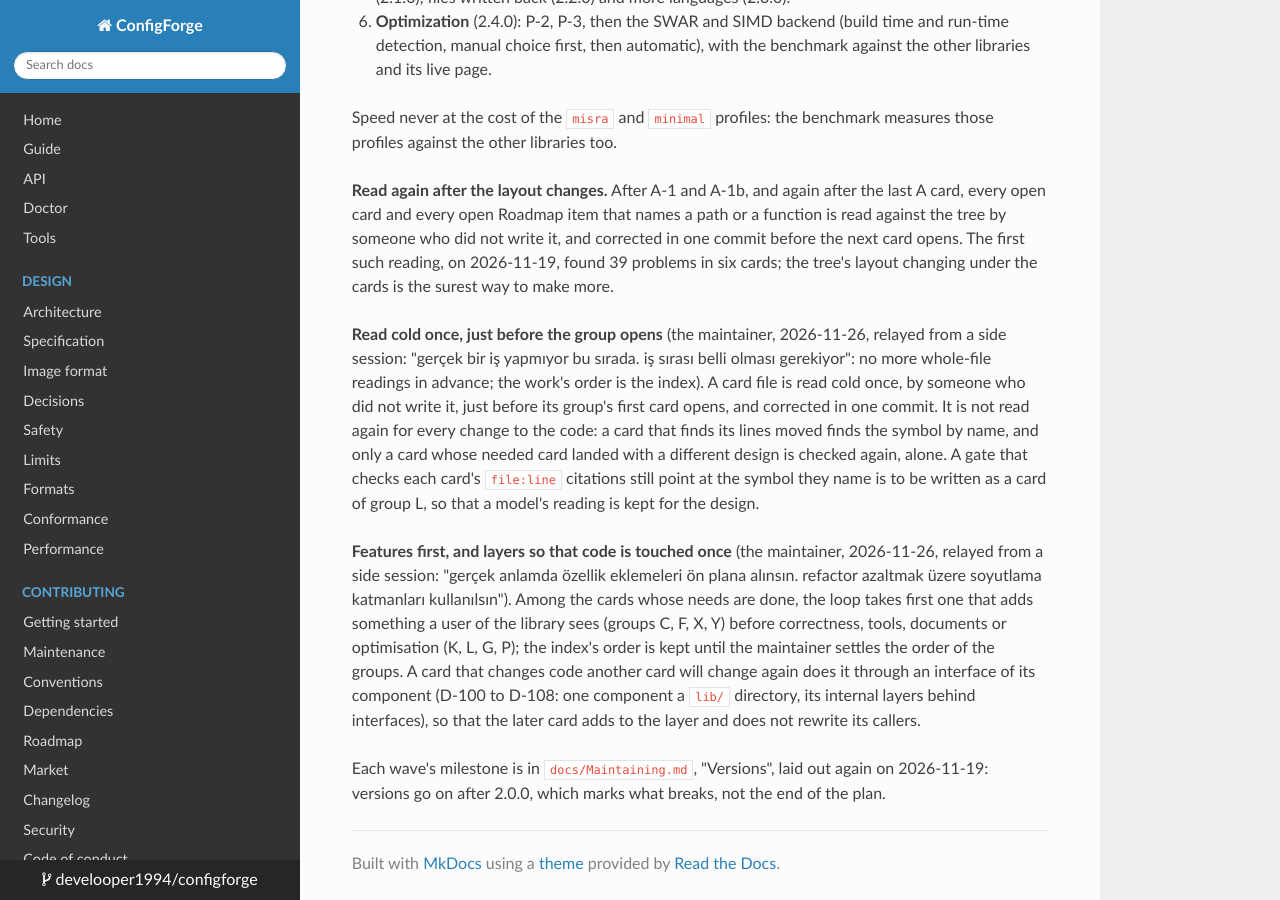
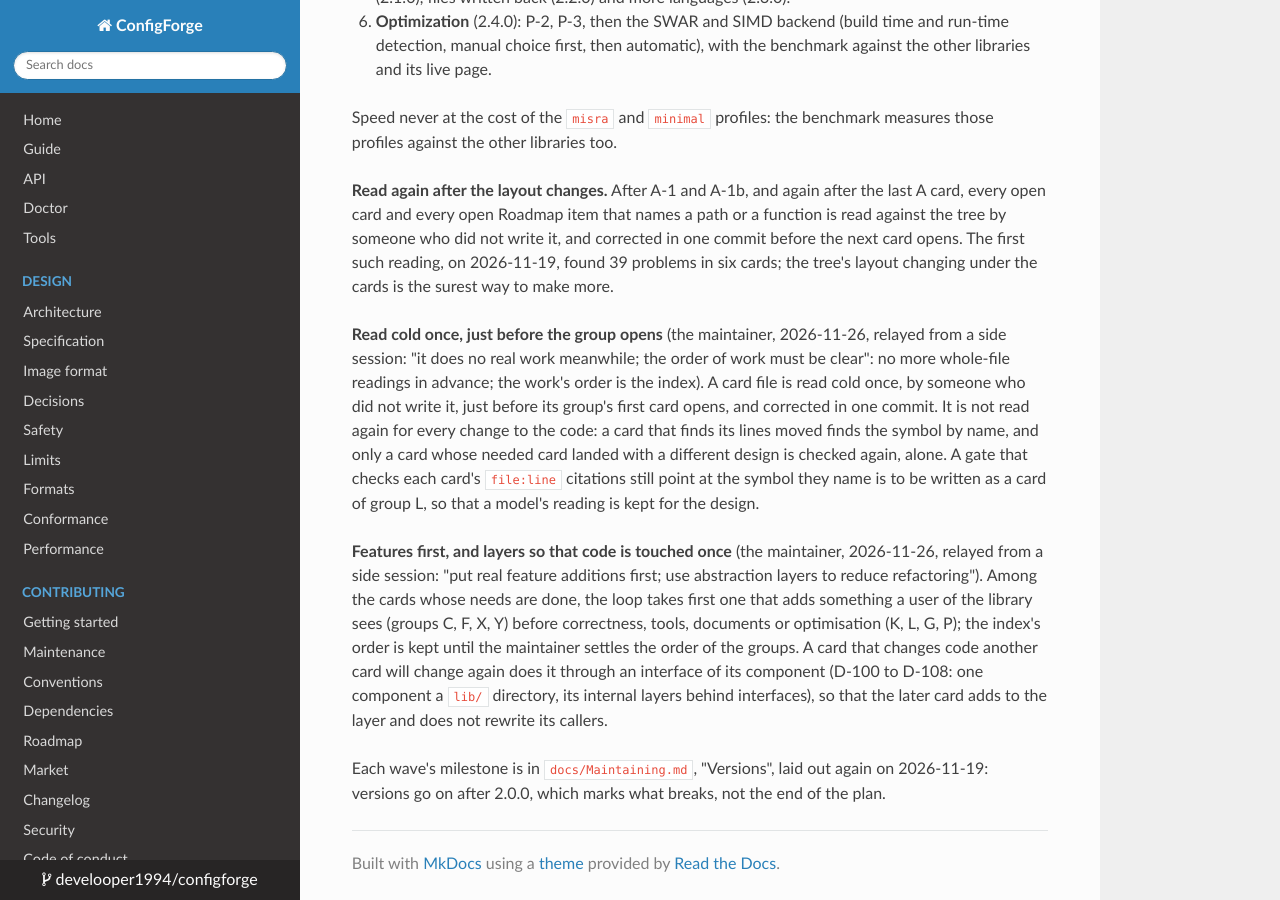
Before and after one commit to develooper1994/configforge, an MkDocs documentation site: the page built from docs/Plan.md, in a window 1280 px wide and 900 px high, scrolled down 18239 px. Built offline with MkDocs 1.6.1, drawn with Linux system fonts in a browser that asks for light colours.

Commit message:
Plan: the maintainer's words in English; codespell knows EDN, Lins and mis
Co-Authored-By: Claude Opus 5.5 <noreply@anthropic.com>

```diff
--- a/docs/Plan.md
+++ b/docs/Plan.md
@@ -720,8 +720,8 @@ problems in six cards; the tree's layout changing under the cards is
 the surest way to make more.
 
 **Read cold once, just before the group opens** (the maintainer,
-2026-11-26, relayed from a side session: "gerçek bir iş yapmıyor bu
-sırada. iş sırası belli olması gerekiyor": no more whole-file readings in
+2026-11-26, relayed from a side session: "it does no real work meanwhile; the
+order of work must be clear": no more whole-file readings in
 advance; the work's order is the index). A card file is read cold once,
 by someone who did not write it, just before its group's first card
 opens, and corrected in one commit. It is not read again for every
@@ -732,9 +732,8 @@ citations still point at the symbol they name is to be written as a card
 of group L, so that a model's reading is kept for the design.
 
 **Features first, and layers so that code is touched once** (the
-maintainer, 2026-11-26, relayed from a side session: "gerçek anlamda
-özellik eklemeleri ön plana alınsın. refactor azaltmak üzere soyutlama
-katmanları kullanılsın"). Among the cards whose needs are done, the loop
+maintainer, 2026-11-26, relayed from a side session: "put real feature
+additions first; use abstraction layers to reduce refactoring"). Among the cards whose needs are done, the loop
 takes first one that adds something a user of the library sees (groups
 C, F, X, Y) before correctness, tools, documents or optimisation (K, L,
 G, P); the index's order is kept until the maintainer settles the order
```
Also changed, not shown: 1 other file.
